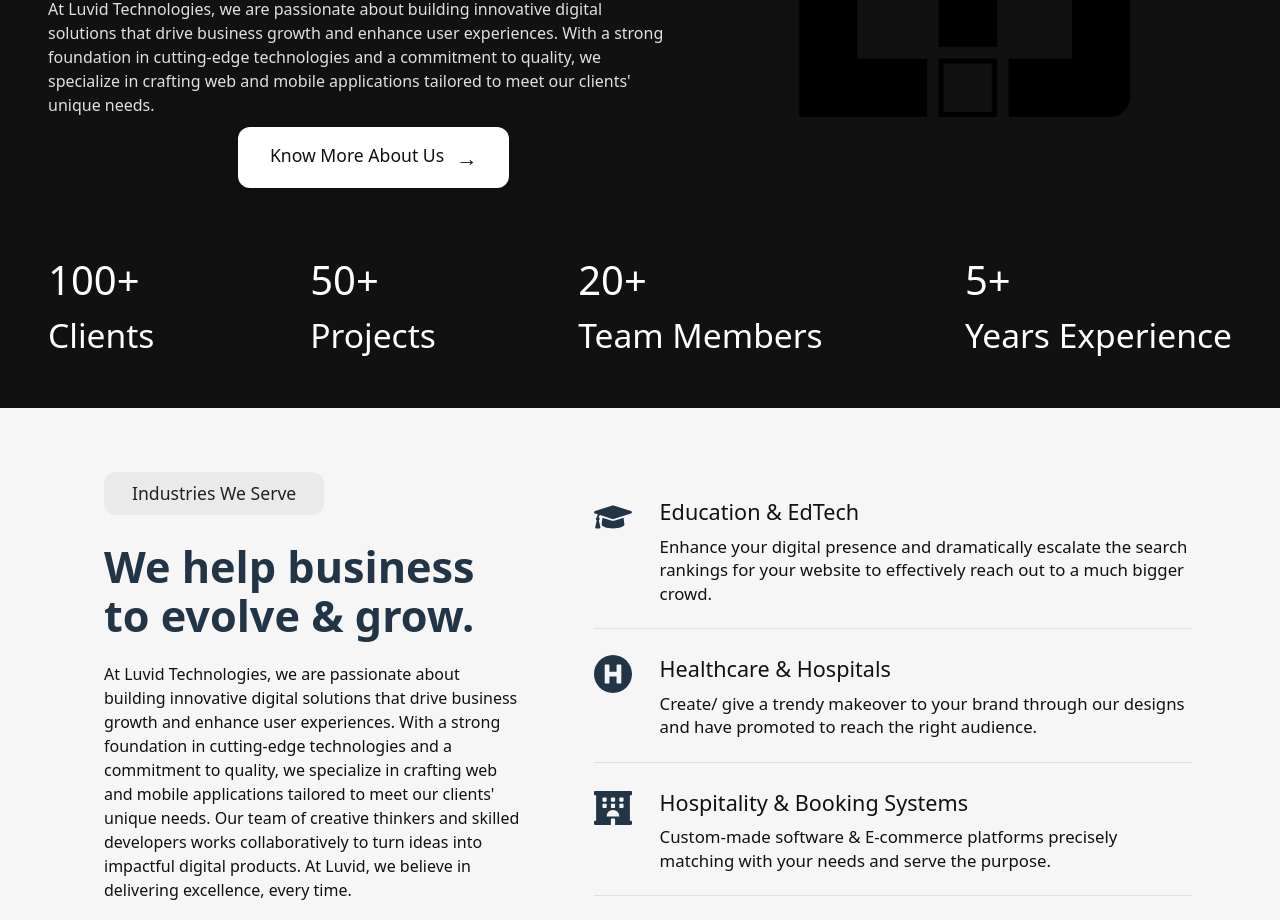
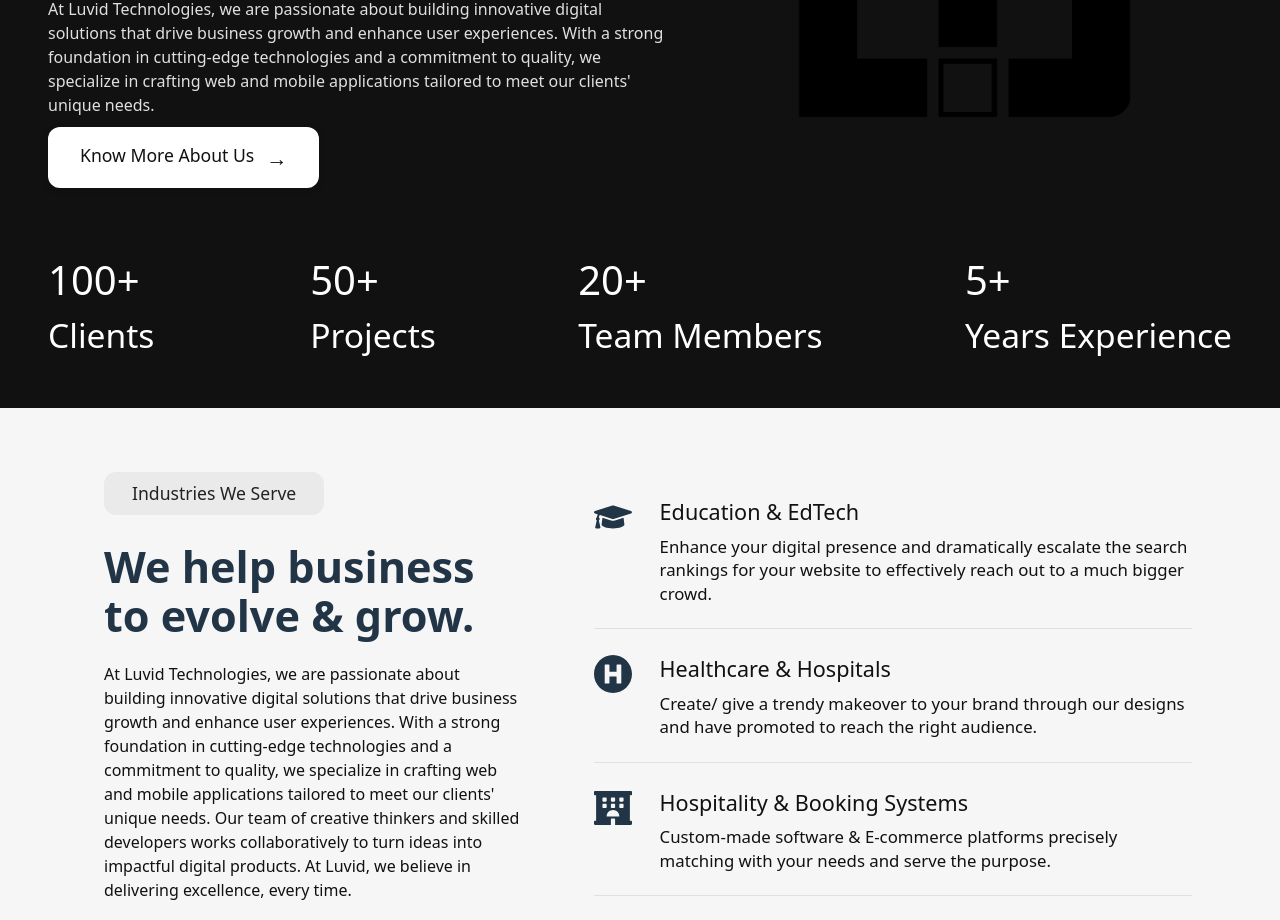
Before and after one commit to MinshaMoidheen/luvidtechnologies, a React (Vite) app: page / in a window 1280 px wide. Shown: the part 1060-1980 px from the top of the page. Built offline with nearby package versions, Linux system fonts and the light colour scheme.

Commit message:
some cange also done

```diff
--- a/src/AboutSection.jsx
+++ b/src/AboutSection.jsx
@@ -1,10 +1,11 @@
 import React from 'react';
 import './AboutSection.css';
 import luvidlogo from './assets/LUVID-LOGO.png'
-import { Link } from 'react-router-dom';
+import { Link, useNavigate } from 'react-router-dom';
 
 
 const AboutSection = () => {
+  const navigate=useNavigate()
   return (
     <section className="about-hero-root">
       <div className="about-hero-row">
@@ -16,11 +17,11 @@
           <p className="about-hero-desc">
             At Luvid Technologies, we are passionate about building innovative digital solutions that drive business growth and enhance user experiences. With a strong foundation in cutting-edge technologies and a commitment to quality, we specialize in crafting web and mobile applications tailored to meet our clients' unique needs.
           </p>
-          <Link to='aboutus'>
-          <button className="about-hero-btn">
+
+          <button onClick={()=>navigate("/aboutus")} className="about-hero-btn">
             Know More About Us <span className="about-hero-arrow">→</span>
           </button>
-          </Link>
+
 
         </div>
         <div className="about-hero-logo-bg">
--- a/src/IndustriesSection.css
+++ b/src/IndustriesSection.css
@@ -86,6 +86,15 @@
   gap: 0;
   box-sizing: border-box;
 }
+
+.industries-navigation {
+  display: flex;
+  justify-content: flex-end;
+  gap: 12px;
+  margin-bottom: 18px;
+  margin-top: 8px;
+}
+
 .industry-card {
   display: flex;
   align-items: flex-start;
```
Also changed, not shown: src/IndustriesSection.jsx (+8 -3 lines).
